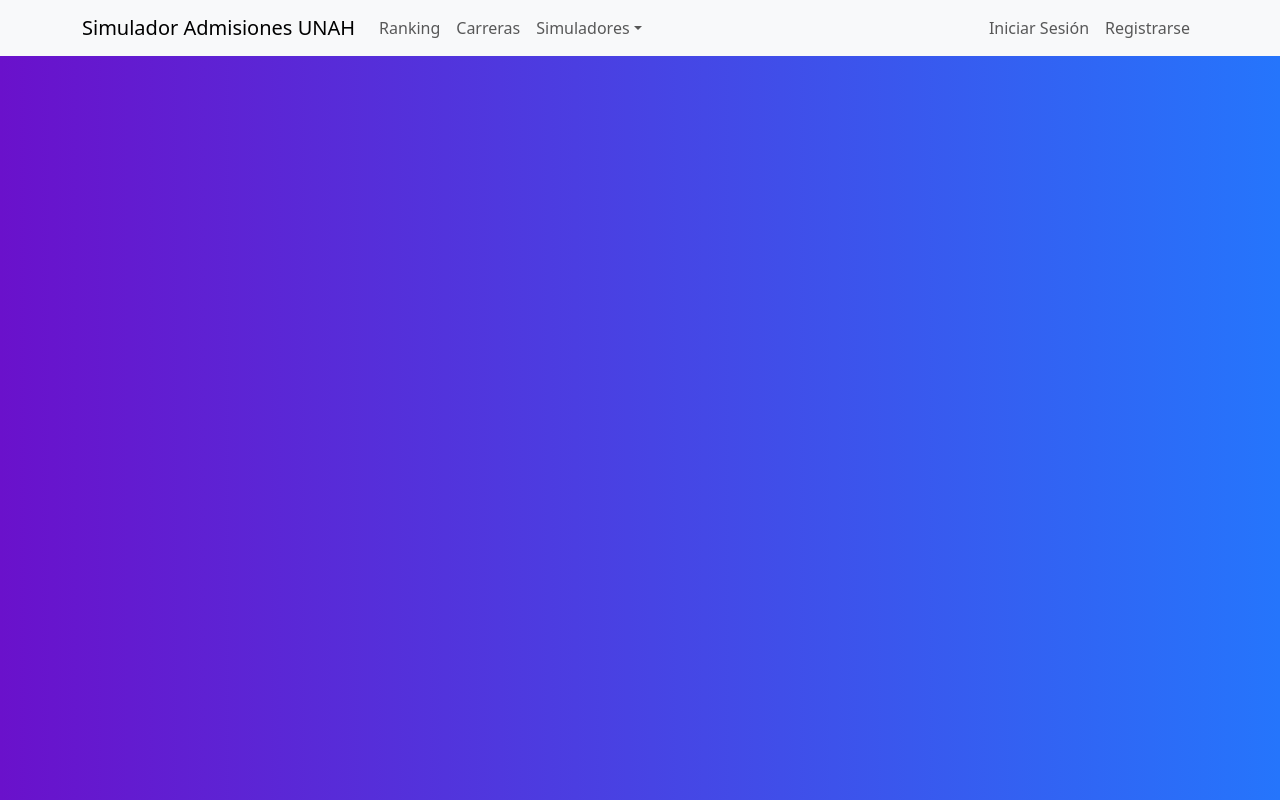
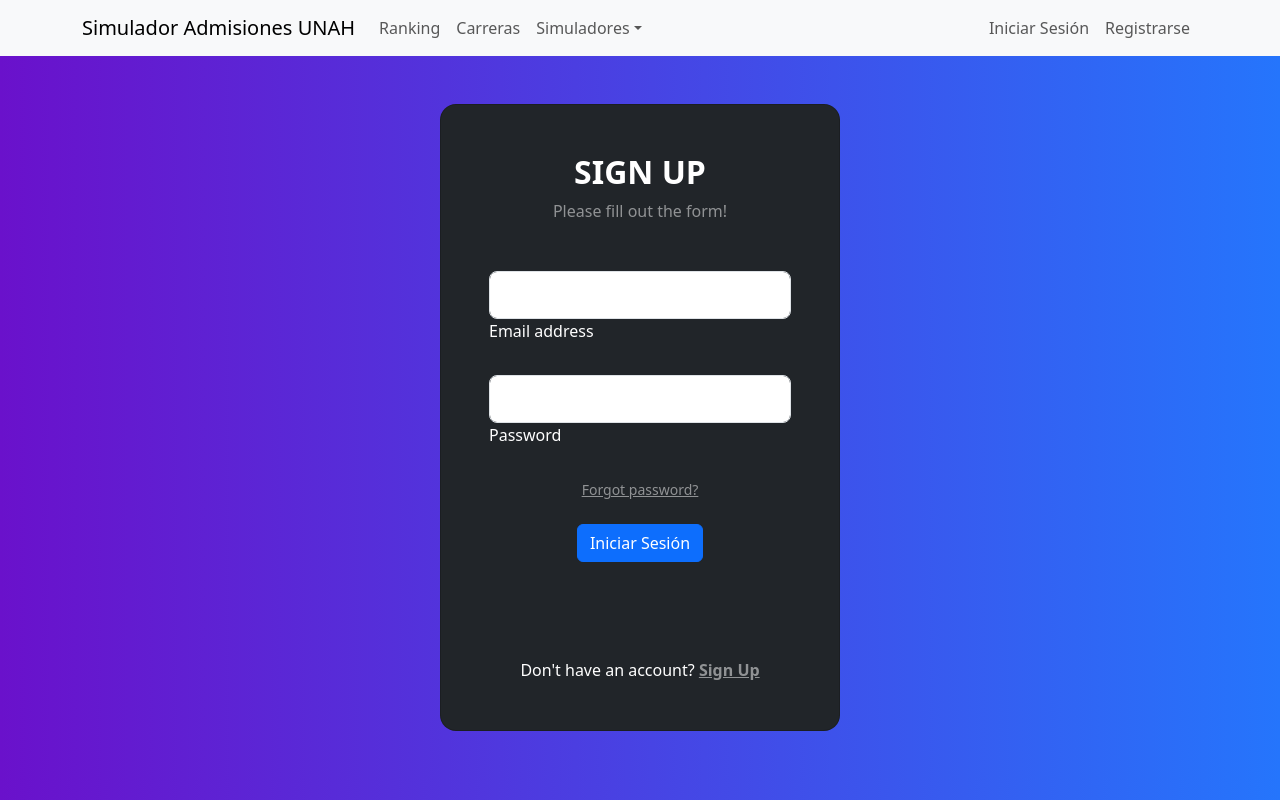
Before and after one commit to JorgeML01/simulador-examen-paa, a React (Create React App) app in the folder simulador-examen-paa-app/: page /registro in a window 1280 px wide. Built offline with nearby package versions, Linux system fonts and the light colour scheme.

Commit message:
sign up react page

```diff
--- a/simulador-examen-paa-app/src/App.js
+++ b/simulador-examen-paa-app/src/App.js
@@ -1,6 +1,7 @@
 import NavigationBar from "./components/Navbar";
 import { BrowserRouter as Router, Routes, Route } from "react-router-dom";
 import Login from "./pages/Login";
+import Register from "./pages/Register";
 import "./styles.css";
 
 function App() {
@@ -9,7 +10,7 @@ function App() {
       <NavigationBar />
       <Routes>
         <Route path="/login" element={<Login />} />
-        <Route path="/registro" element={""} />
+        <Route path="/registro" element={<Register />} />
         <Route path="/ranking" element={""} />
         <Route path="/carreras" element={""} />
         <Route path="/PAA" element={""} />
--- a/simulador-examen-paa-app/src/components/LoginForm/LoginForm.jsx
+++ b/simulador-examen-paa-app/src/components/RegisterForm/RegisterForm.jsx
@@ -15,7 +15,7 @@ import {
   MDBIcon,
 } from "mdb-react-ui-kit";
 
-function LoginForm() {
+function RegisterForm() {
   const navigate = useNavigate();
   const [errorMessages, setErrorMessages] = useState({});
   const [email, setEmail] = useState("");
@@ -88,10 +88,8 @@ function LoginForm() {
             style={{ borderRadius: "1rem", maxWidth: "400px" }}
           >
             <MDBCardBody className="p-5 d-flex flex-column align-items-center mx-auto w-100">
-              <h2 className="fw-bold mb-2 text-uppercase">Login</h2>
-              <p className="text-white-50 mb-5">
-                Please enter your login and password!
-              </p>
+              <h2 className="fw-bold mb-2 text-uppercase">SIGN UP</h2>
+              <p className="text-white-50 mb-5">Please fill out the form!</p>
               <MDBInput
                 wrapperClass="mb-4 mx-5 w-100"
                 labelClass="text-white"
@@ -173,4 +171,4 @@ function LoginForm() {
   );
 }
 
-export default LoginForm;
+export default RegisterForm;
--- /dev/null
+++ b/simulador-examen-paa-app/src/components/RegisterForm/index.js
@@ -0,0 +1,2 @@
+import RegisterForm from "./RegisterForm";
+export default RegisterForm;
--- /dev/null
+++ b/simulador-examen-paa-app/src/components/RegisterForm/styles.css
@@ -0,0 +1,24 @@
+body {
+  /* fallback for old browsers */
+  background-color: #6a11cb;
+
+  /* Chrome 10-25, Safari 5.1-6 */
+  background: -webkit-linear-gradient(
+    to right,
+    rgba(106, 17, 203, 1),
+    rgba(37, 117, 252, 1)
+  );
+
+  /* W3C, IE 10+/ Edge, Firefox 16+, Chrome 26+, Opera 12+, Safari 7+ */
+  background: linear-gradient(
+    to right,
+    rgba(106, 17, 203, 1),
+    rgba(37, 117, 252, 1)
+  );
+}
+
+.btn-primary:hover {
+  background-color: #56b2e4;
+  border-color: #56b2e4;
+  outline: none;
+}
--- a/simulador-examen-paa-app/src/pages/Login/Login.jsx
+++ b/simulador-examen-paa-app/src/pages/Login/Login.jsx
@@ -1,14 +1,7 @@
-import "./styles.css";
 import LoginForm from "../../components/LoginForm";
 
 function Login() {
-  return (
-    <div className="div-container-login">
-      <div className="div-login">
-        <LoginForm />
-      </div>
-    </div>
-  );
+  return <LoginForm />;
 }
 
 export default Login;
--- /dev/null
+++ b/simulador-examen-paa-app/src/pages/Register/Register.jsx
@@ -0,0 +1,7 @@
+import RegisterForm from "../../components/RegisterForm";
+
+function Register() {
+  return <RegisterForm />;
+}
+
+export default Register;
--- /dev/null
+++ b/simulador-examen-paa-app/src/pages/Register/index.js
@@ -0,0 +1,2 @@
+import Register from "./Register";
+export default Register;
```
Also changed, not shown: simulador-examen-paa-app/src/pages/Login/styles.css (deleted, +0 -15 lines).
